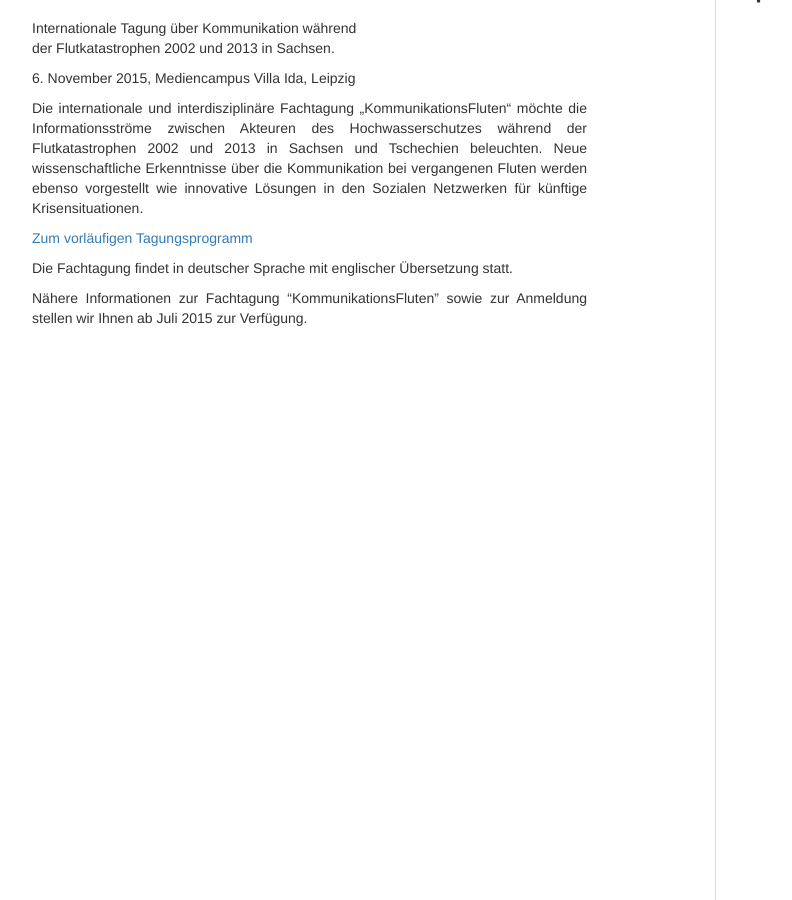
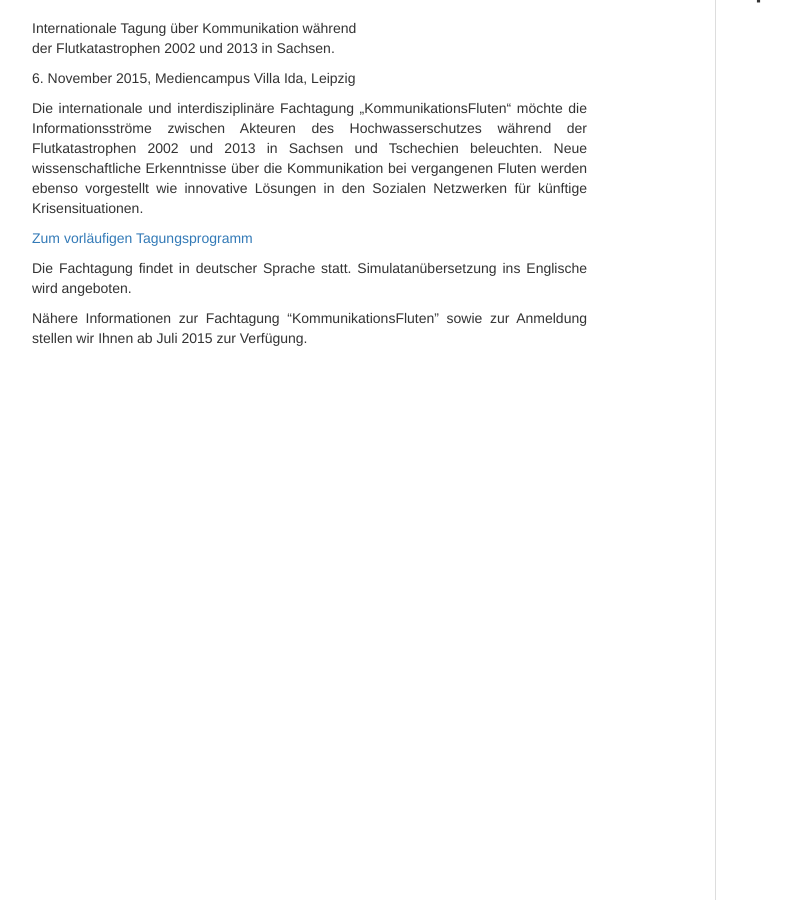
Before and after one commit to susedev/test, a Jekyll site: the page built from konferenz-kommunikationsfluten.html, in a window 1280 px wide and 900 px high, scrolled down 374 px. Shown: the whole window, without its empty margins (233-1025 px from the left). Built offline with Jekyll 4.4.1, drawn with Linux system fonts in a browser that asks for light colours; nearby versions of some CDN libraries.

Commit message:
Edit from JekyllCMS

```diff
--- a/konferenz-kommunikationsfluten.html
+++ b/konferenz-kommunikationsfluten.html
@@ -17,6 +17,6 @@ der Flutkatastrophen 2002 und 2013 in Sachsen.</p>
 
 <p><a href="http://eijc.github.io/data/programm-uebersicht.html">Zum vorl&auml;ufigen Tagungsprogramm</a></p>
 
-<p style="text-align: justify;">Die Fachtagung findet in deutscher Sprache mit englischer &Uuml;bersetzung statt.</p>
+<p style="text-align: justify;">Die Fachtagung findet in deutscher Sprache statt. Simulatan&uuml;bersetzung ins Englische wird angeboten.</p>
 
 <p style="text-align: justify;">N&auml;here Informationen zur Fachtagung &ldquo;KommunikationsFluten&rdquo; sowie zur Anmeldung stellen wir Ihnen ab Juli 2015 zur Verf&uuml;gung.</p>
```
